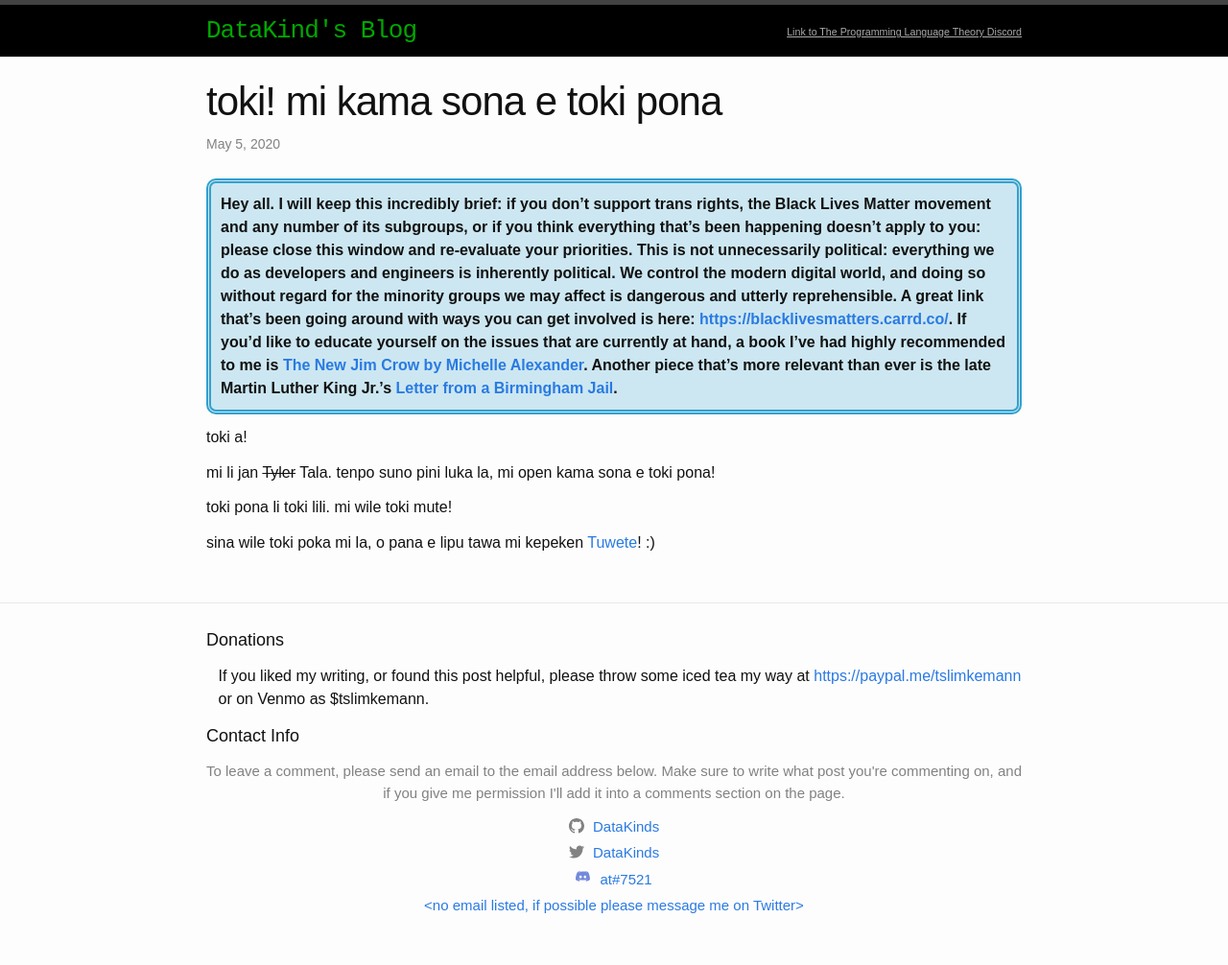
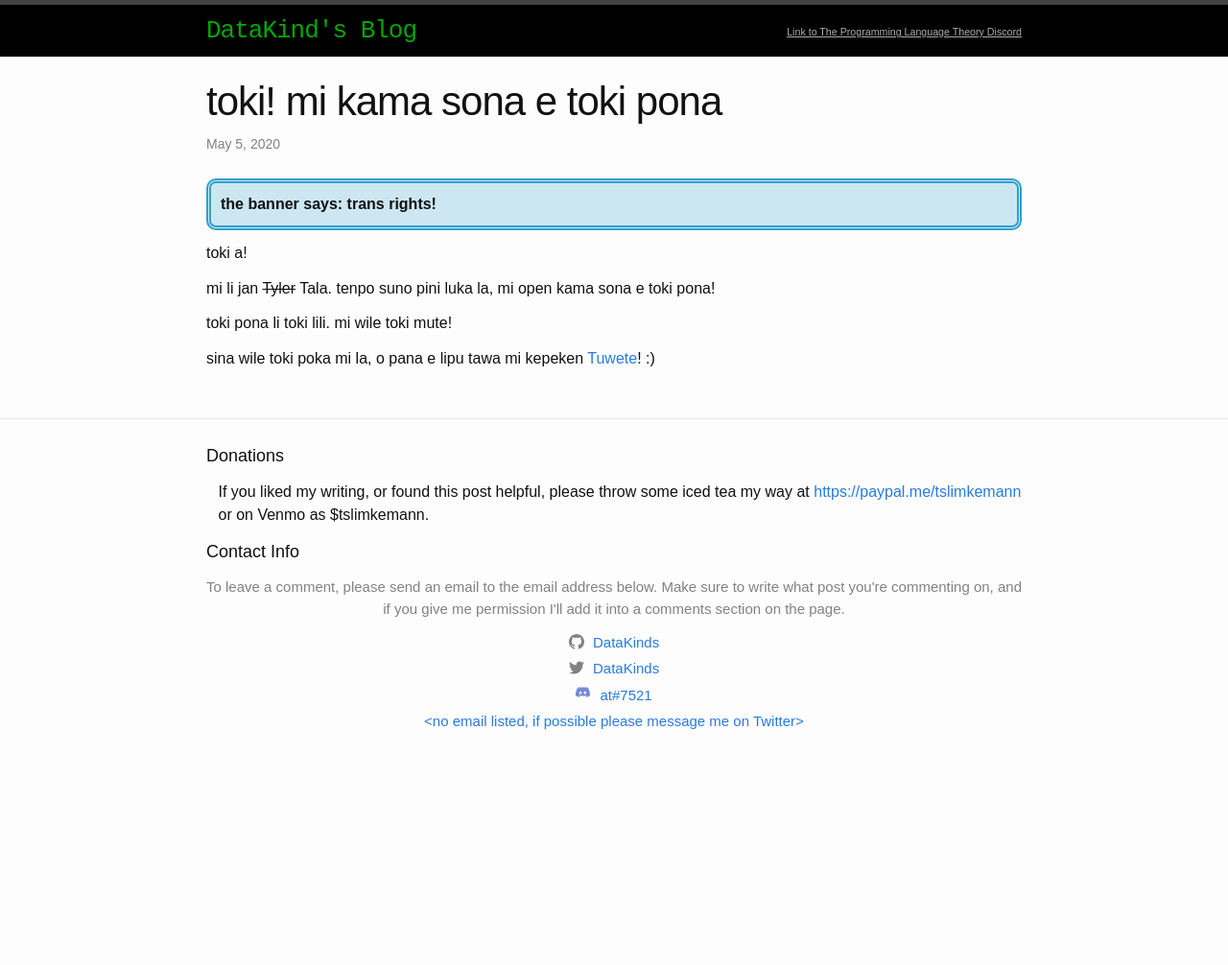
Before and after one commit to DataKinds/datakinds.github.io, a Jekyll site: the page built from _posts/2020-05-05-toki-mi-kama-sona-e-toki-pona.md, in a window 1280 px wide. Shown: the whole page at 96% size. Built offline with Jekyll 4.4.1, drawn with Linux system fonts in a browser that asks for light colours; after the commit the page ends 900 px from its top, so only the background shows below that.

Commit message:
Add MathJax globally, rewrite banner

```diff
--- a/_includes/head.html
+++ b/_includes/head.html
@@ -7,4 +7,5 @@
   {%- feed_meta -%}
   {%- include google-analytics.html -%}
   {%- include pintrest-claim.html -%}
+  {%- include mathjax.html -%}
 </head>
--- /dev/null
+++ b/_includes/mathjax.html
@@ -0,0 +1,2 @@
+<script src="https://polyfill.io/v3/polyfill.min.js?features=es6"></script>
+<script id="MathJax-script" async src="https://cdn.jsdelivr.net/npm/mathjax@3/es5/tex-mml-chtml.js"></script>
--- a/_layouts/post.html
+++ b/_layouts/post.html
@@ -21,16 +21,7 @@
 
   <p class="big-banner">
     <strong>
-      Hey all. I will keep this incredibly brief: if you don’t support trans rights, the Black Lives Matter movement and any number of its subgroups, or if you think everything that’s been happening doesn’t apply to you: please close this window and re-evaluate your priorities. This is not unnecessarily political:
-      everything we do as developers and engineers is inherently political. We control the modern digital world, and doing
-      so without regard for the minority groups we may affect is dangerous and utterly reprehensible. A great link that’s
-      been going around with ways you can get involved is here: <a
-        href="https://blacklivesmatters.carrd.co/">https://blacklivesmatters.carrd.co/</a>. If you’d like to educate
-      yourself on the issues that are currently at hand, a book I’ve had highly recommended to me is <a
-        href="https://www.goodreads.com/book/show/6792458-the-new-jim-crow">The New Jim Crow by Michelle Alexander</a>.
-      Another piece that’s more relevant than ever is the late Martin Luther King Jr.’s <a
-        href="https://www.africa.upenn.edu/Articles_Gen/Letter_Birmingham.html">Letter from a Birmingham
-        Jail</a>.
+      the banner says: trans rights!
     </strong>
   </p>
   <div class="post-content e-content" itemprop="articleBody">
```
